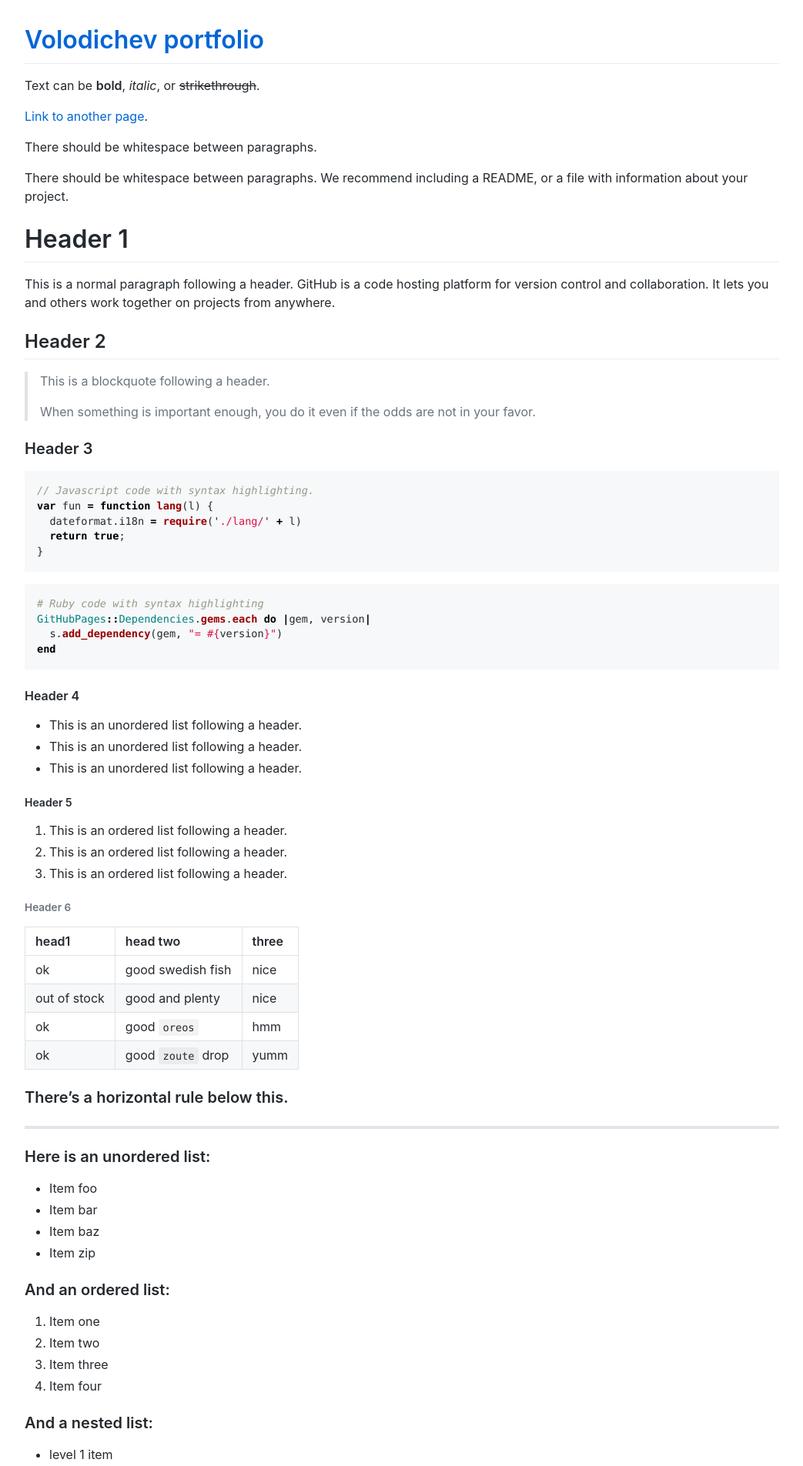
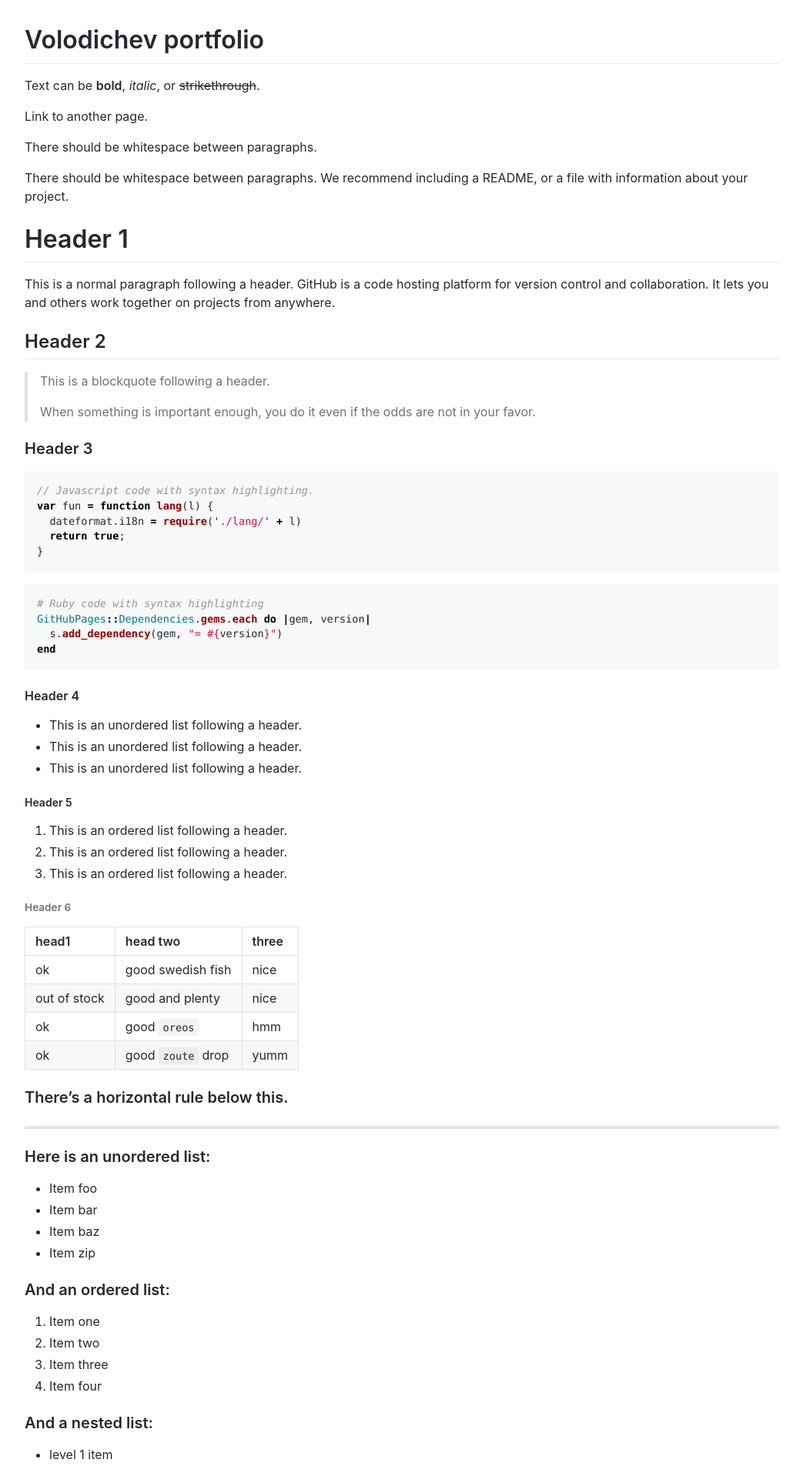
Before and after one commit to Volodichev/Bio, a Jekyll site: the page built from index.md, in a window 1280 px wide. Shown: the top 1905 px of the page at 77% size, without its empty margins (118-1161 px from the left). Built offline with Jekyll 4.4.1, drawn with Linux system fonts in a browser that asks for light colours; comment, search, counter and statistics services are not loaded.

Commit message:
Initial commit

```diff
--- a/_sass/primer-base/lib/base.scss
+++ b/_sass/primer-base/lib/base.scss
@@ -21,7 +21,7 @@ body {
 }
 
 a {
-  color: $text-blue;
+  color: $text-gray-dark;
   text-decoration: none;
 
   &:hover {
```
